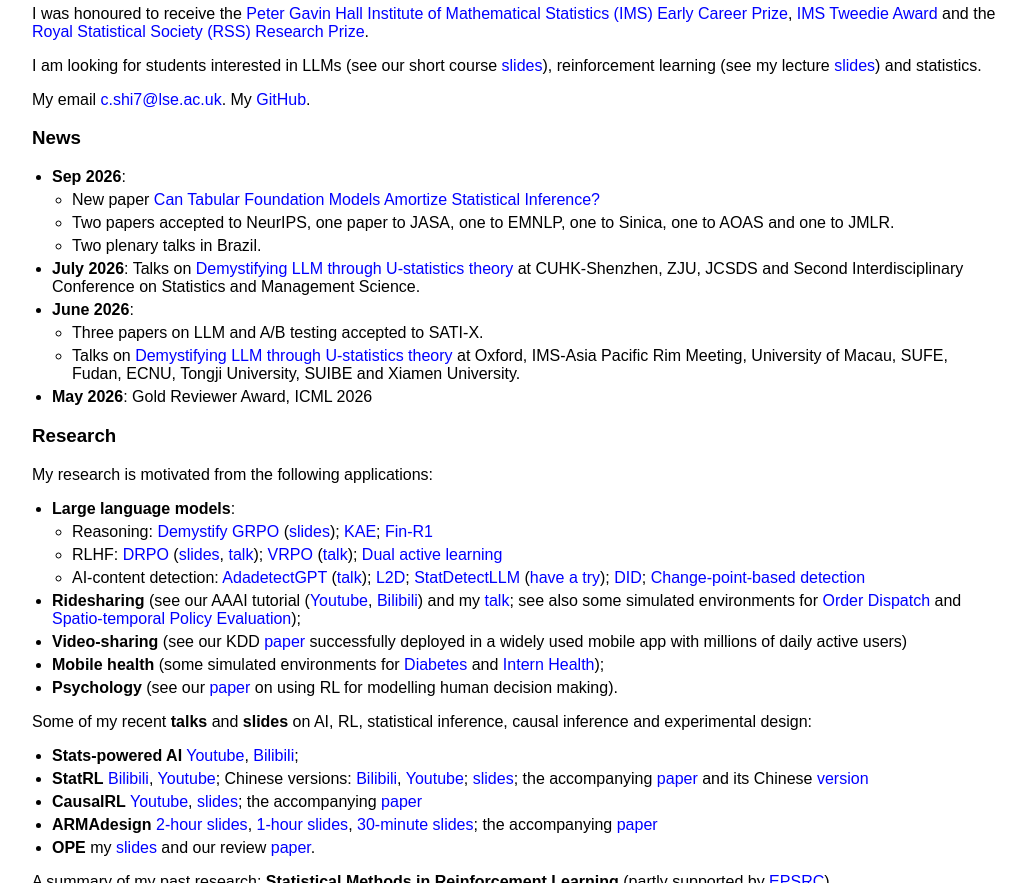
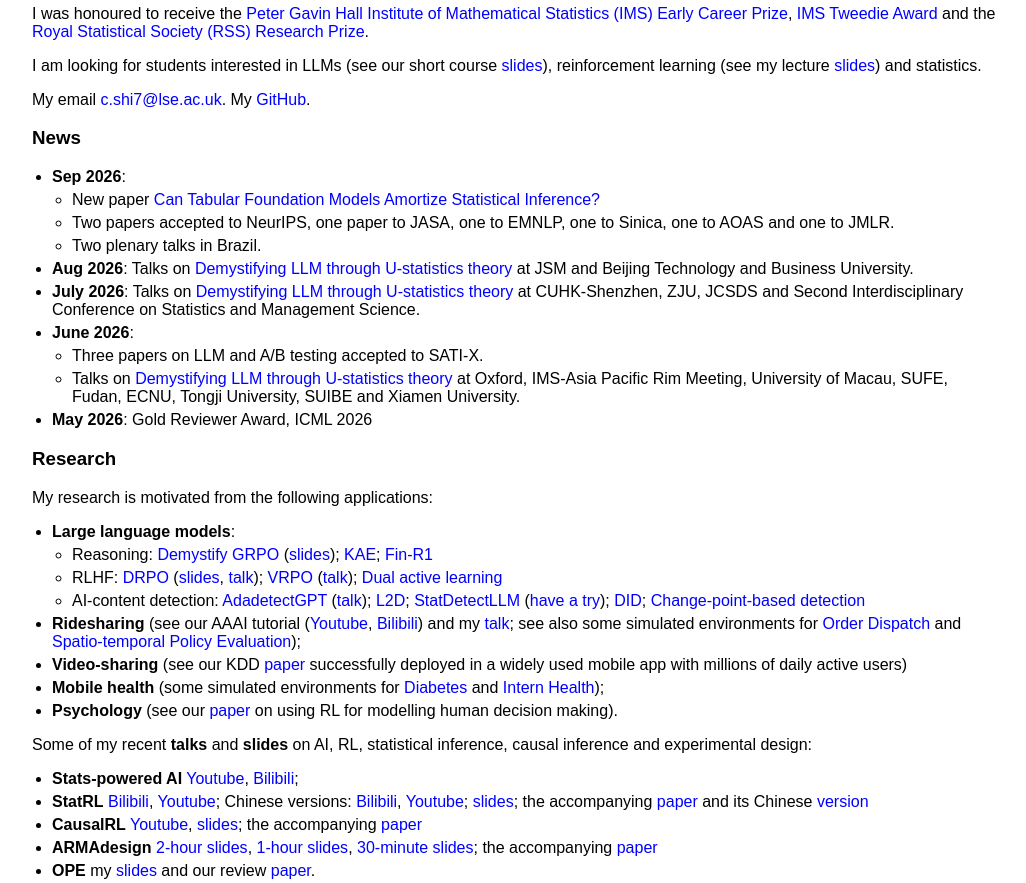
Before and after one commit to callmespring/callmespring.github.io, a Jekyll site: the page built from index.md, in a window 1280 px wide and 900 px high, scrolled down 1073 px, cut to the strip 0-883 px from the top of the window. Shown: the whole strip, without its empty margins (108-1134 px from the left). Built offline with Jekyll 4.4.1, drawn with Linux system fonts in a browser that asks for light colours.

Commit message:
Update index.md

```diff
--- a/index.md
+++ b/index.md
@@ -31,6 +31,7 @@
   * New paper [Can Tabular Foundation Models Amortize Statistical Inference?](https://arxiv.org/abs/2609.33114)
   * Two papers accepted to NeurIPS, one paper to JASA, one to EMNLP, one to Sinica, one to AOAS and one to JMLR.
   * Two plenary talks in Brazil.
+- **Aug 2026**: Talks on [Demystifying LLM through U-statistics theory](./slides/GRPO.pdf) at JSM and Beijing Technology and Business University.
 - **July 2026**: Talks on [Demystifying LLM through U-statistics theory](./slides/GRPO.pdf) at CUHK-Shenzhen, ZJU, JCSDS and Second Interdisciplinary Conference on Statistics and Management Science.
 - **June 2026**:
   * Three papers on LLM and A/B testing accepted to SATI-X.
```
